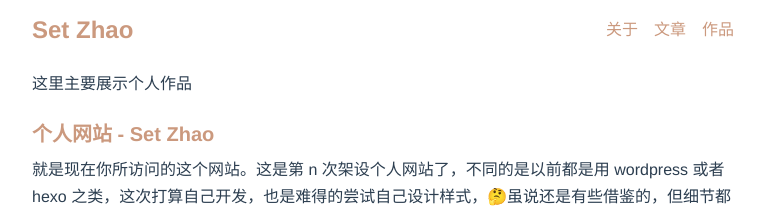
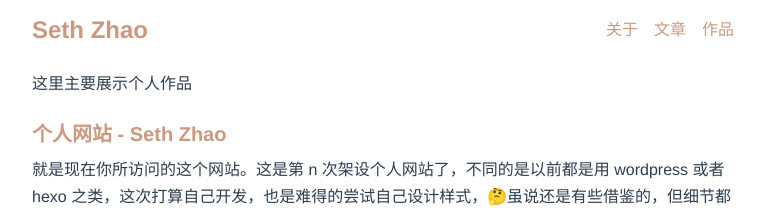
Before and after one commit to sethzhao/sethzhao, a Vue app: page /work in a window 1280 px wide. Shown: the top 208 px of the page, without its empty margins (257-1022 px from the left). Built offline with nearby package versions, Linux system fonts and the light colour scheme.

Commit message:
sethzhao

```diff
--- a/index.html
+++ b/index.html
@@ -4,7 +4,7 @@
     <meta charset="UTF-8" />
     <link rel="icon" href="/favicon.ico" />
     <meta name="viewport" content="width=device-width, initial-scale=1.0" />
-    <title>Set Zhao</title>
+    <title>Seth Zhao</title>
   </head>
   <body>
     <div id="app"></div>
--- a/package.json
+++ b/package.json
@@ -1,5 +1,5 @@
 {
-  "name": "setzhao",
+  "name": "sethzhao",
   "version": "0.0.0",
   "scripts": {
     "dev": "vite",
--- a/src/App.vue
+++ b/src/App.vue
@@ -1,7 +1,7 @@
 <template>
   <div class="page">
     <header>
-      <h1 class="logo"><router-link to="/">Set Zhao</router-link></h1>
+      <h1 class="logo"><router-link to="/">Seth Zhao</router-link></h1>
 
       <div class="navs">
         <router-link class="nav-item" to="/">关于</router-link>
--- a/src/pages/Work.vue
+++ b/src/pages/Work.vue
@@ -5,11 +5,11 @@
     </section>
     <section class="work-list">
       <div class="work-item">
-        <div class="work-title">个人网站 - Set Zhao</div>
+        <div class="work-title">个人网站 - Seth Zhao</div>
         <div class="work-desc">
           <p>就是现在你所访问的这个网站。这是第 n 次架设个人网站了，不同的是以前都是用 wordpress 或者 hexo 之类，这次打算自己开发，也是难得的尝试自己设计样式，🤔虽说还是有些借鉴的，但细节都是自己在把控，目前感觉还过得去。</p>
         </div>
-        <div class="work-link"><a href="https://github.com/slertness/setzhao" target="_blank">-> github</a></div>
+        <div class="work-link"><a href="https://github.com/slertness/sethzhao" target="_blank">-> github</a></div>
       </div>
       <div class="work-item">
         <div class="work-title">脚手架 - generator-rem</div>
@@ -34,7 +34,7 @@
             </el-image>
           </div>
         </div>
-        <div class="work-link"><a href="//setzhao.com/binaryland" target="_blank">-> 在线体验</a><a href="https://github.com/slertness/binaryland" target="_blank">-> github</a></div>
+        <div class="work-link"><a href="//sethzhao.com/binaryland" target="_blank">-> 在线体验</a><a href="https://github.com/slertness/binaryland" target="_blank">-> github</a></div>
       </div>
     </section>
   </div>
--- a/src/posts/md/2021-05-14_about-this-website.md
+++ b/src/posts/md/2021-05-14_about-this-website.md
@@ -55,7 +55,7 @@ yarn run new-post
 用 Github Actions 做的自动部署，很好用。
 
 # 源码分享
-如果有人对源码感兴趣的话，可以移步 Github。[链接](https://github.com/slertness/setzhao)
+如果有人对源码感兴趣的话，可以移步 Github。[链接](https://github.com/slertness/sethzhao)
 
 # 最后
 本站受到 [Randy's Blog](https://lutaonan.com/) 的启发，他是一位我很欣赏的开发者。
```
Also changed, not shown: 1 other file (tests, documents, lock files or other folders).
